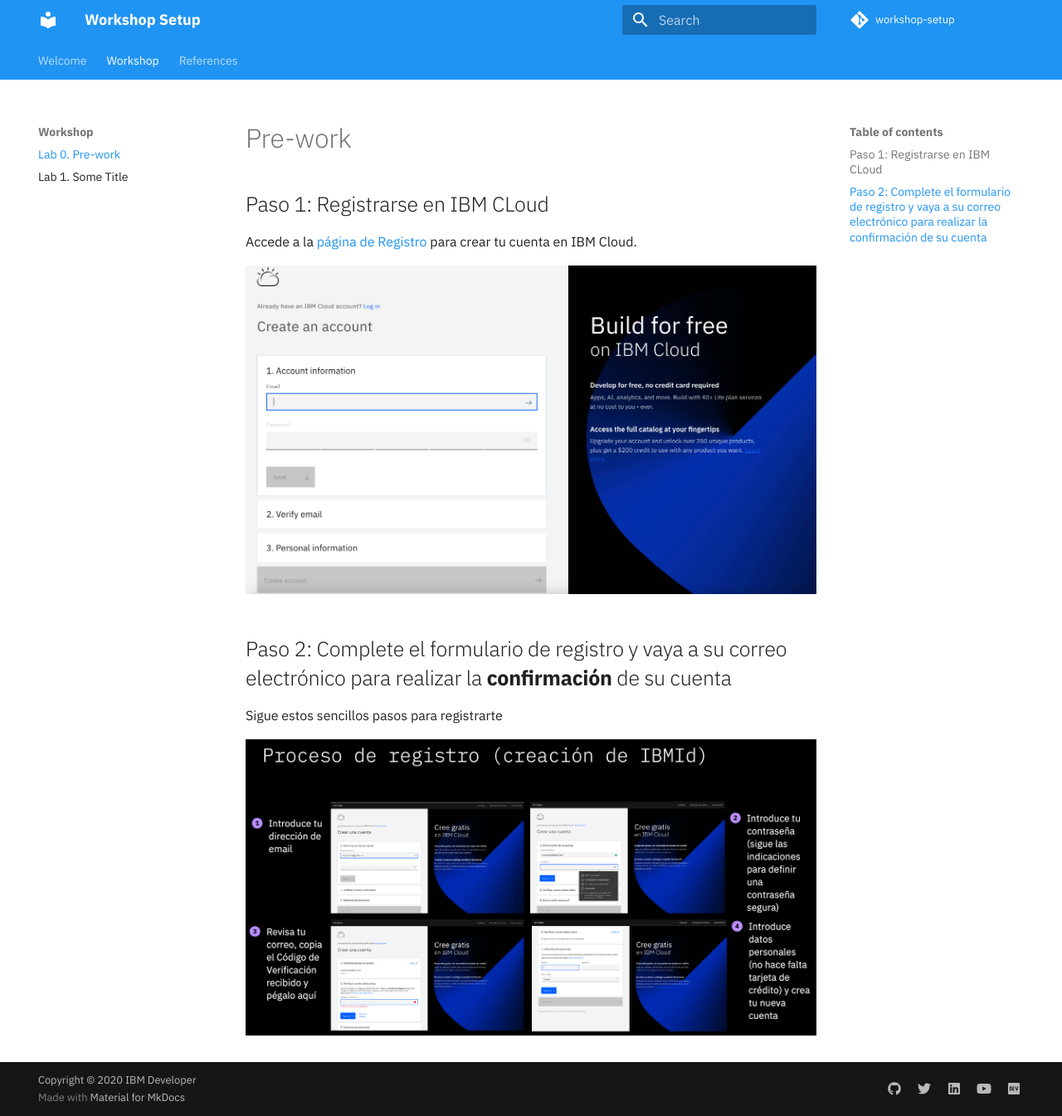
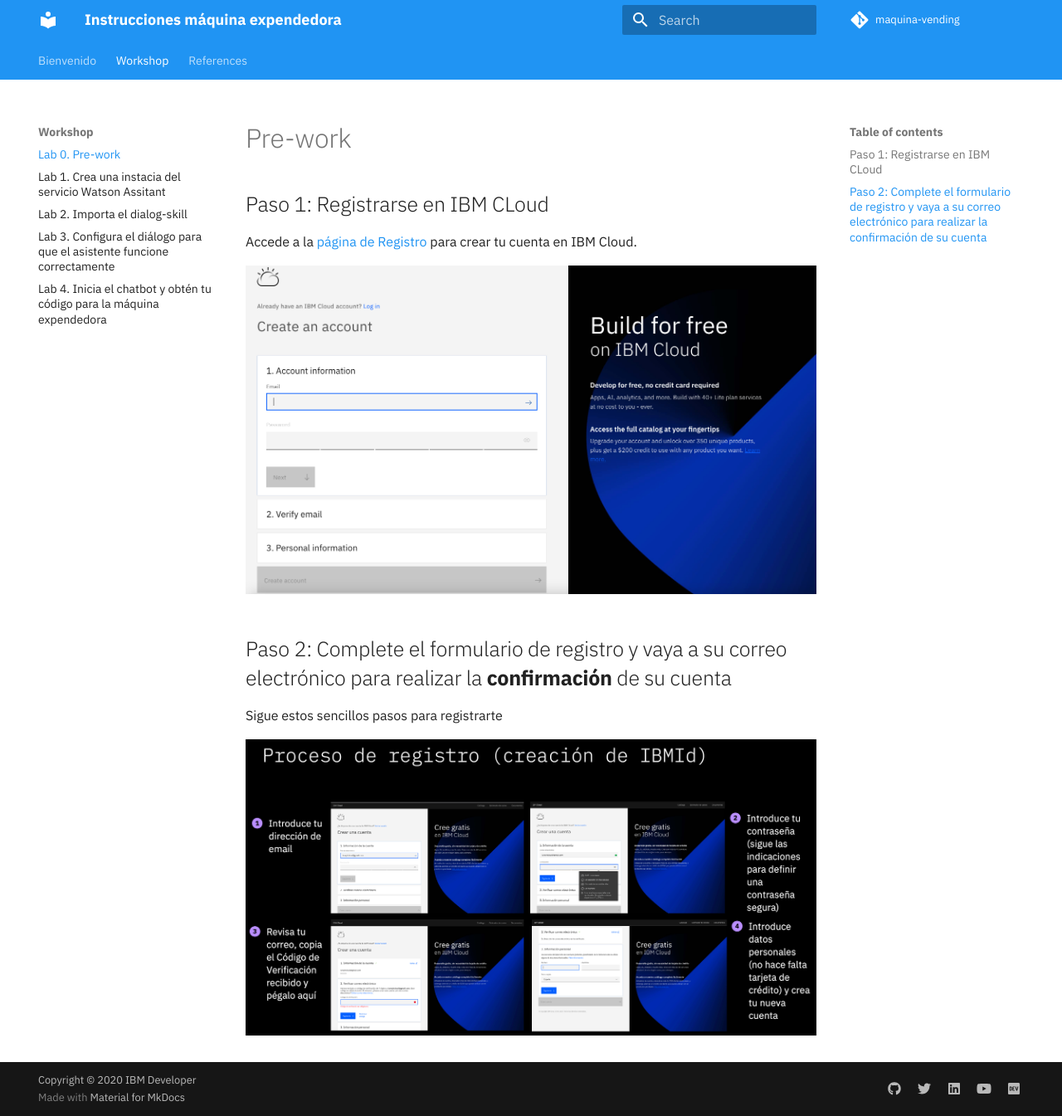
Before and after one commit to IBM/maquina-vending, an MkDocs documentation site: the page built from docs/pre-work/README.md, in a window 1280 px wide and 1345 px high. Shown: the whole window at 83% size. Built offline with MkDocs 1.6.1 and Material for MkDocs 9.7.7, drawn with Linux system fonts in a browser that asks for light colours; comment, search, counter and statistics services are not loaded.

Commit message:
Update mkdocs.yml

```diff
--- a/mkdocs.yml
+++ b/mkdocs.yml
@@ -1,20 +1,24 @@
 # Project information
-site_name: Workshop Setup
+site_name: Instrucciones máquina expendedora
 site_url: https://ibm.github.io/maquina-vending/
 site_author: IBM Developer
 
 # Repository
-repo_name: workshop-setup
+repo_name: maquina-vending
 repo_url: https://github.com/IBM/maquina-vending
 edit_uri: edit/master/docs
 
+
 # Navigation
 nav:
-  - Welcome:
-    - About the workshop: README.md
+  - Bienvenido:
+    - Sobre el workshop: README.md
   - Workshop:
     - Lab 0. Pre-work: pre-work/README.md
-    - Lab 1. Some Title: lab-1/README.md
+    - Lab 1. Crea una instacia del servicio Watson Assitant: lab-1/README.md
+    - Lab 2. Importa el dialog-skill: lab-2/README.md
+    - Lab 3. Configura el diálogo para que el asistente funcione correctamente: lab-3/README.md
+    - Lab 4. Inicia el chatbot y obtén tu código para la máquina expendedora: lab-4/README.md
   - References:
     - Additional Resources: resources/RESOURCES.md
     - Contributors: resources/CONTRIBUTORS.md
```
